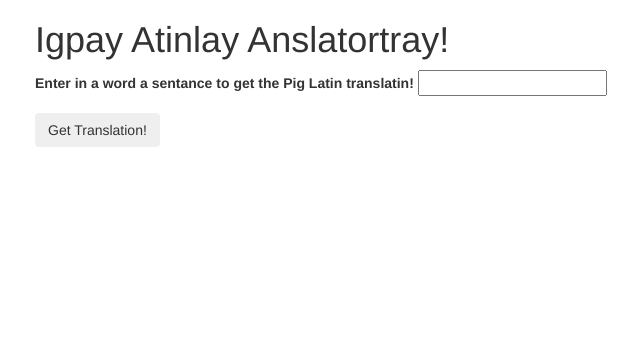
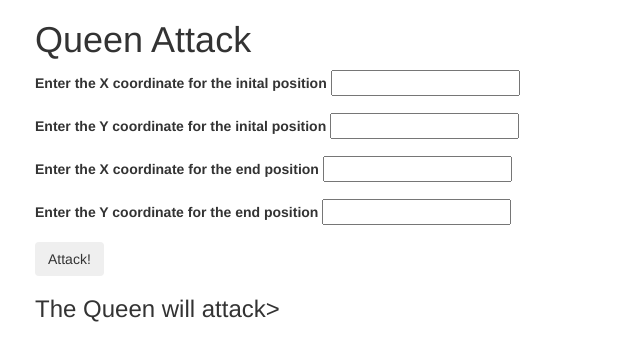
Before and after one commit to aavalkov/queen-attack, a plain HTML site: page index.html in a window 1280 px wide. Shown: the whole page, without its empty margins (35-675 px from the left). Drawn offline with Linux system fonts and the light colour scheme.

Commit message:
added html

```diff
--- a/index.html
+++ b/index.html
@@ -5,22 +5,34 @@
     <link href="css/styles.css" rel="stylesheet" type="text/css">
     <script src="js/jquery-1.11.1.js"></script>
     <script src="js/scripts.js"></script>
-    <title>Pig Latin</title>
+    <title>Queen Attack</title>
   </head>
   <body>
     <div class="container">
-      <h1>Igpay Atinlay Anslatortray!</h1>
+      <h1>Queen Attack</h1>
 
-      <form id="piglatin">
+      <form id="queenattack">
         <div class="form-group">
-          <label for="words">Enter in a word a sentance to get the Pig Latin translatin!</label>
-          <input id="words" type="text">
+          <label for="initalpositionx">Enter the X coordinate for the inital position</label>
+          <input id="initialpositionx" type="text">
         </div>
-        <button type="submit" class="btn">Get Translation!</button>
+        <div class="form-group">
+          <label for="initalpositiony">Enter the Y coordinate for the inital position</label>
+          <input id="initialpositiony" type="text">
+        </div>
+        <div class="form-group">
+          <label for="endpositionx">Enter the X coordinate for the end position</label>
+          <input id="endpositionx" type="text">
+        </div>
+        <div class="form-group">
+          <label for="endpositiony">Enter the Y coordinate for the end position</label>
+          <input id="endpositiony" type="text">
+        </div>
+        <button type="submit" class="btn">Attack!</button>
       </form>
 
       <div id="result">
-        <p class="translation"></p>
+        <h3 class="answer">The Queen will <span id "not"></span>attack></h3>
       </div>
     </div>
   </body>
```
